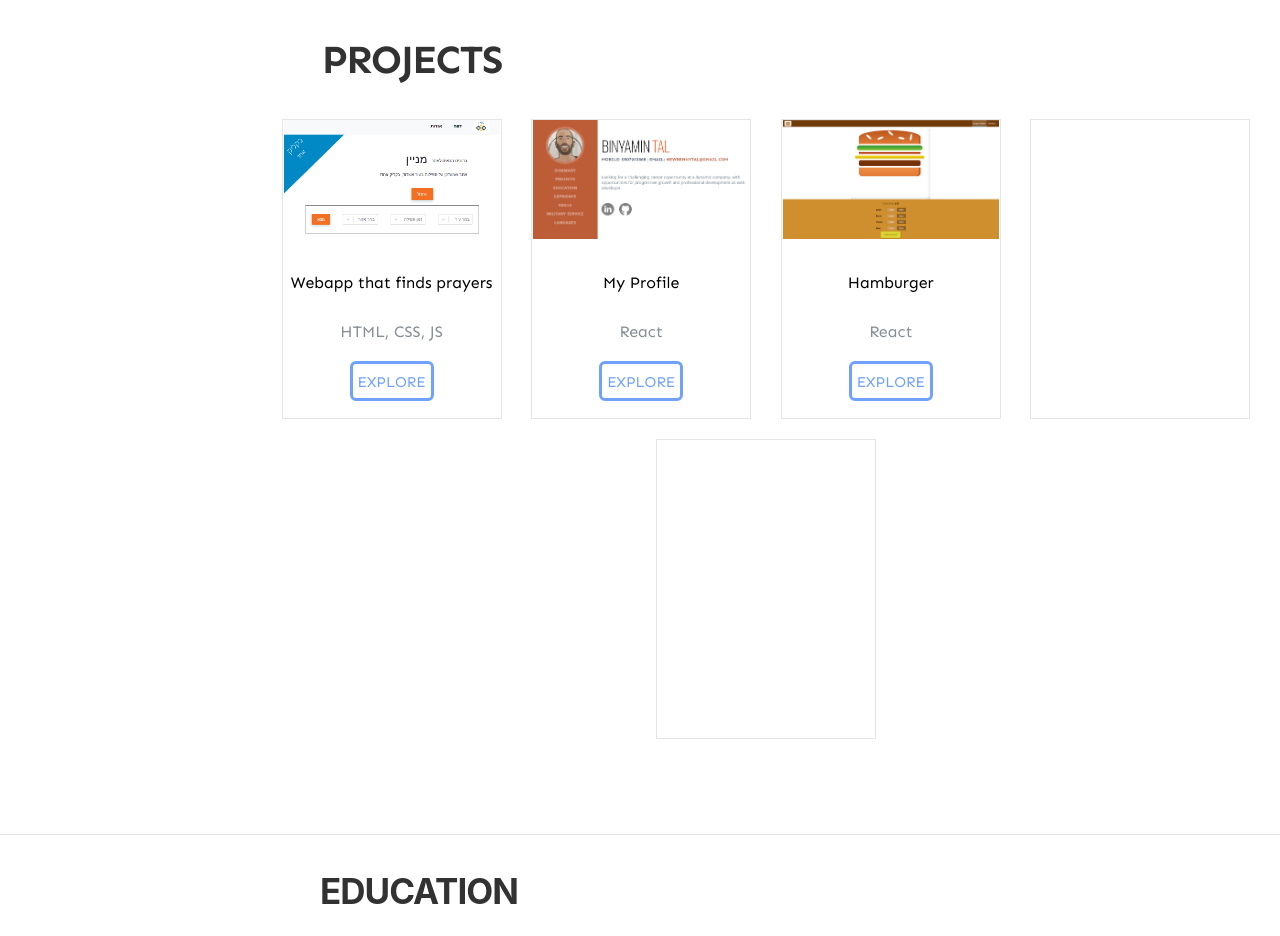
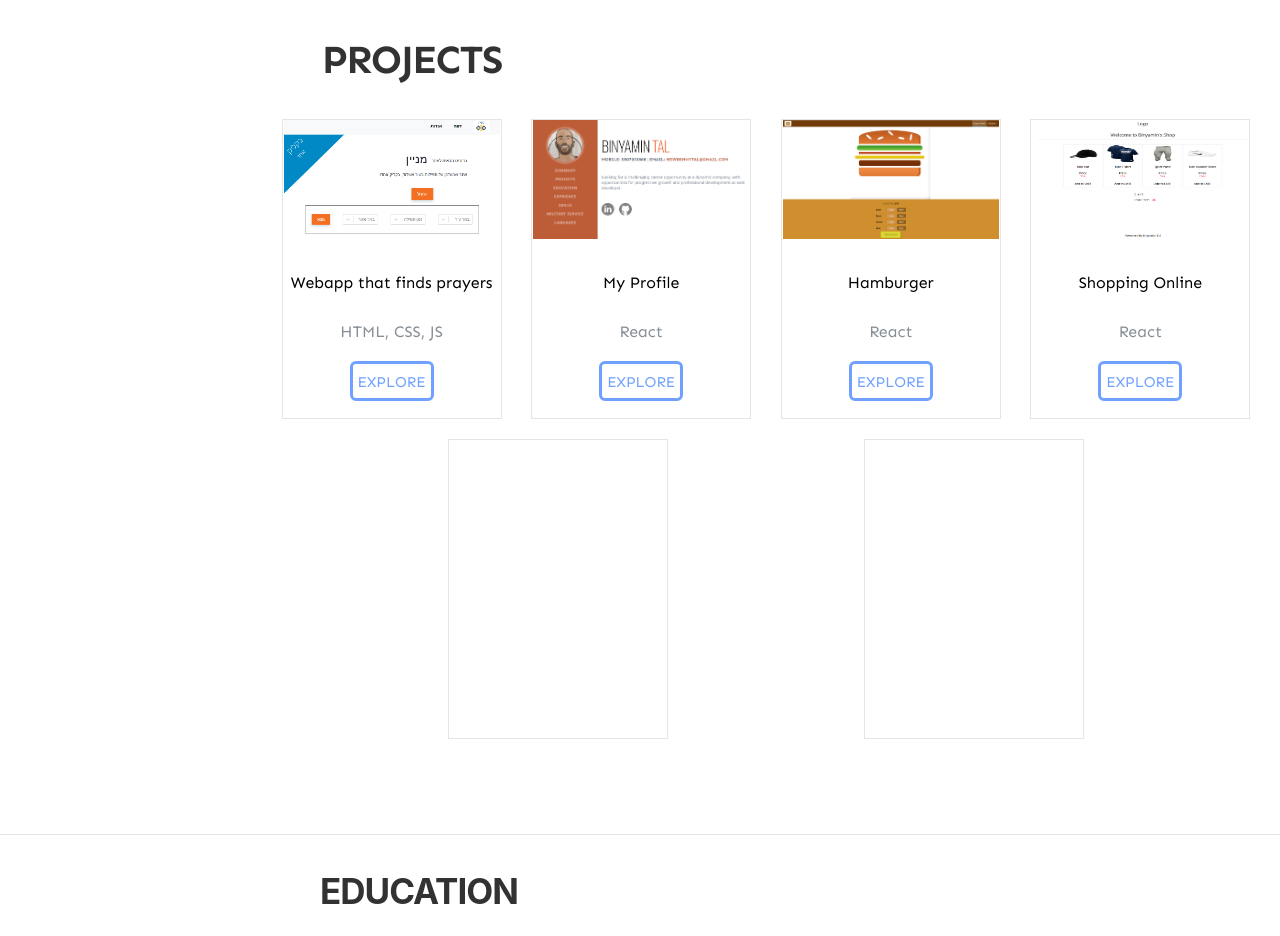
Before and after one commit to Benjamn89/profile-react, a React (Create React App) app: page / in a window 1280 px wide. Shown: the part 800-1736 px from the top of the page. Built offline with nearby package versions, Linux system fonts and the light colour scheme.

Commit message:
add project

```diff
--- a/src/Components/PROJECTS-S/PROJECT-BOX/project-box-property.js
+++ b/src/Components/PROJECTS-S/PROJECT-BOX/project-box-property.js
@@ -1,6 +1,7 @@
 import MinyanImg from "../../../media/Minyan-project.PNG";
 import ProfileImg from "../../../media/Profile-project.PNG";
 import HamburgerImg from "../../../media/Hamburger.PNG";
+import MyShop from "../../../media/shop-react.PNG";
 
 console.log("ProjectBoxProperty - is operated");
 
@@ -31,7 +32,16 @@ var ProjectsBoxProperty = [
       img: HamburgerImg,
       alt: "Hamburger"
     }
+  },
+  {
+    objects: {
+      projectSum: "Shopping Online",
+      usedSkills: "React",
+      linkTo: "https://shoping-with-react.netlify.com/",
+      img: MyShop,
+      alt: "Shopping"
+    }
   }
 ];
 
-export { HamburgerImg, MinyanImg, ProfileImg, ProjectsBoxProperty };
+export { ProjectsBoxProperty };
```
Also changed, not shown: src/media/shop-react.PNG (added).
